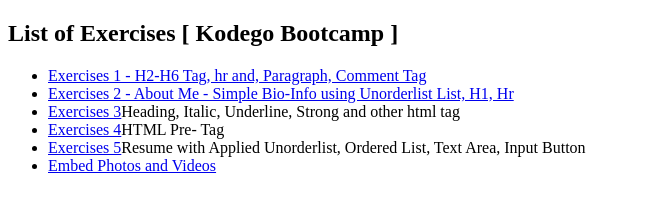
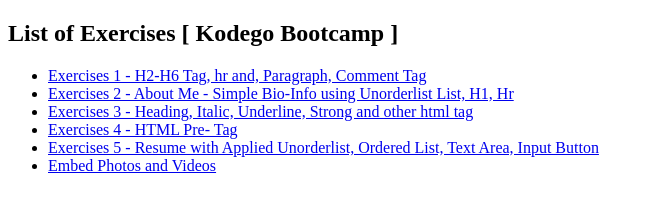
Before and after one commit to iamlucab/kodego, a plain HTML site: page index.html in a window 1280 px wide. Shown: the whole page, without its empty margins (0-651 px from the left). Drawn offline with Linux system fonts and the light colour scheme.

Commit message:
Adding all the Links

```diff
--- a/index.html
+++ b/index.html
@@ -12,9 +12,9 @@
             <ul>
                 <li><a href="exercise1.html"> Exercises 1 - H2-H6 Tag, hr and, Paragraph, Comment Tag</a></li>
                 <li><a href="exercise2.html"> Exercises 2 - About Me - Simple Bio-Info using Unorderlist List, H1, Hr</a></li>
-                <li><a href="exercise3.html"> Exercises 3</a>Heading, Italic, Underline,  Strong and other html tag</li>
-                <li><a href="exercise4.html"> Exercises 4</a>HTML Pre- Tag</li>
-                <li><a href="exercise5.html"> Exercises 5</a>Resume with Applied Unorderlist, Ordered List, Text Area, Input Button</li>
+                <li><a href="exercise3.html"> Exercises 3 - Heading, Italic, Underline,  Strong and other html tag</a></li>
+                <li><a href="exercise4.html"> Exercises 4 - HTML Pre- Tag</a></li>
+                <li><a href="exercise5.html"> Exercises 5 - Resume with Applied Unorderlist, Ordered List, Text Area, Input Button</a></li>
                 <li><a href="#">Embed Photos and Videos</a></li>
 
 
```
